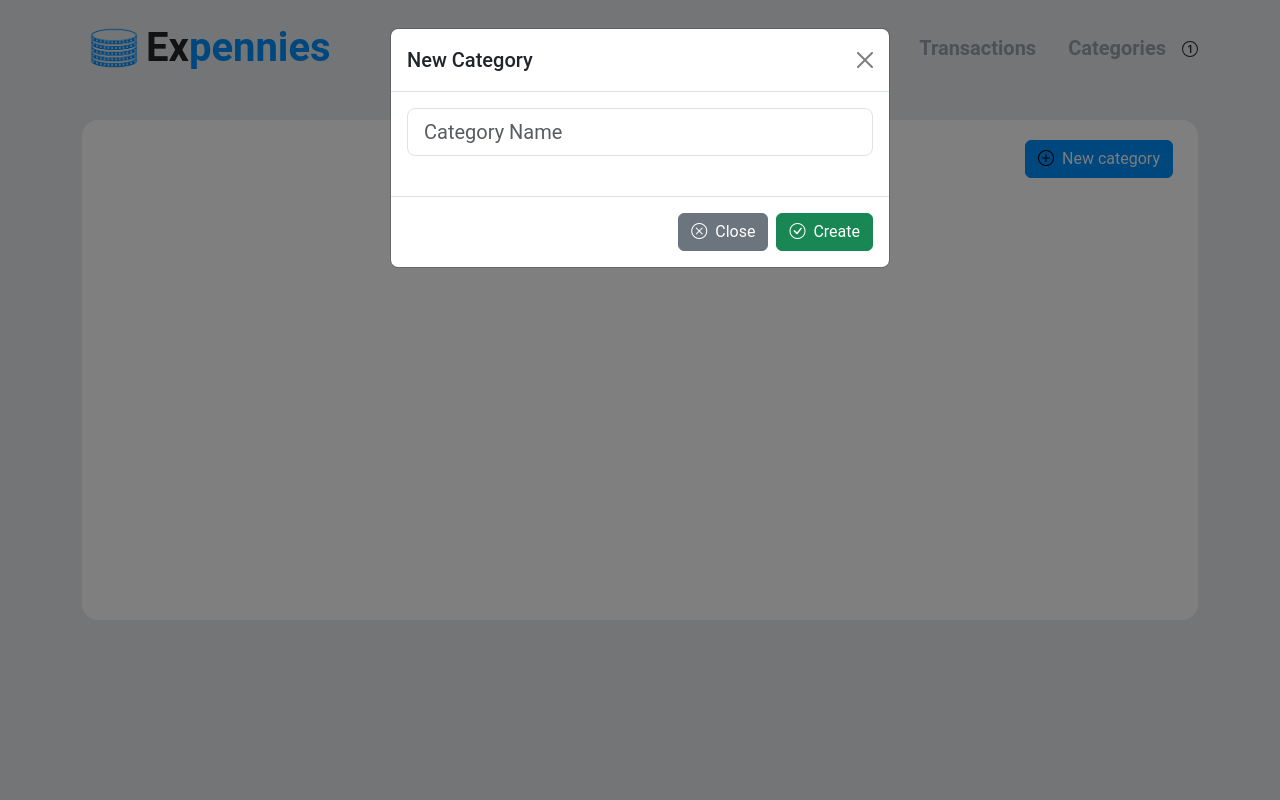
After one commit to jesusjsg/expense-tracker, a PHP site: template resources/views/categories/index.twig in a window 1280 px wide, after a click on "New category". The commit adds this page. Run offline with PHP 8.4, Linux system fonts and the light colour scheme; the template is opened without the code that fills it, so the values that code supplies are empty; style sheets or scripts are compiled from the project's sources; some libraries are stand-ins or nearby versions.

Commit message:
feat: new template to categories view

```diff
--- /dev/null
+++ b/resources/views/categories/index.twig
@@ -0,0 +1,89 @@
+{% extends "layout.twig" %}
+
+{% block javascripts %}
+    {{ parent() }}
+    {{ encore_entry_script_tags('categories') }}
+{% endblock %}
+
+{% block title %}
+    Categories
+{% endblock %}
+
+{% block content %}
+    <div class="categories container content-body">
+        <div class="text-end">
+            <button type="button" class="btn btn-primary" data-bs-toggle="modal" data-bs-target="#newCategoryModal">
+                <i class="bi bi-plus-circle me-1"></i>
+                <span class="text-light">New category</span>
+            </button>
+        </div>
+        <div class="modal fade" id="newCategoryModal" tabindex="-1" aria-hidden="true">
+            <div class="modal-dialog">
+                <form action="/categories" method="post">
+                    <div class="modal-content">
+                        <div class="modal-header">
+                            <h5 class="modal-title">New Category</h5>
+                            <button type="button" class="btn-close" data-bs-dismiss="modal" aria-label="Close"></button>
+                        </div>
+                        <div class="modal-body">
+                            {{ csrf.fields | raw }}
+                            <div class="form-outline form-white mb-4">
+                                <input type="text" name="name" required
+                                       class="form-control form-control-lg"
+                                       placeholder="Category Name" />
+                            </div>
+                        </div>
+                        <div class="modal-footer">
+                            <button type="button" class="btn btn-secondary" data-bs-dismiss="modal">
+                                <i class="bi bi-x-circle me-1"></i>
+                                Close
+                            </button>
+                            <button type="submit" class="btn btn-success">
+                                <i class="bi bi-check-circle me-1"></i>
+                                Create
+                            </button>
+                        </div>
+                    </div>
+                </form>
+            </div>
+        </div>
+        {% if categories %}
+            <div id="categoriesTable">
+                <table class="table table-striped">
+                    <thead>
+                        <tr>
+                            <th>Name</th>
+                            <th>Created At</th>
+                            <th>Updated At</th>
+                            <th>Actions</th>
+                        </tr>
+                    </thead>
+                    <tbody>
+                        {% for category in categories %}
+                            <tr>
+                                <td>{{ category.name }}</td>
+                                <td>{{ category.createdAt | date('m/d/Y g:i A') }}</td>
+                                <td>{{ category.updatedAt | date('m/d/Y g:i A') }}</td>
+                                <td>
+                                    <div class="d-flex flex-">
+                                        <form action="/categories/{{ category.id }}" method="post">
+                                            {{ csrf.fields | raw }}
+                                            <input type="hidden" name="_METHOD" value="DELETE" />
+                                            <button type="submit" class="btn btn-outline-primary">
+                                                <i class="bi bi-trash3-fill"></i>
+                                            </button>
+                                        </form>
+                                        <button class="ms-2 btn btn-outline-primary edit-category-btn"
+                                                data-id="{{ category.id }}">
+                                            <i class="bi bi-pencil-fill"></i>
+                                        </button>
+                                    </div>
+                                </td>
+                            </tr>
+                        {% endfor %}
+                    </tbody>
+                </table>
+            </div>
+        {% endif %}
+    </div>
+{% endblock %}
--- a/resources/views/layout.twig
+++ b/resources/views/layout.twig
@@ -32,7 +32,7 @@
                     <a href="#" class="nav-link fw-bold fs-5" aria-current="page">Transactions</a>
                 </li>
                 <li class="nav-item">
-                    <a href="#" class="nav-link fw-bold fs-5" aria-current="page">Categories</a>
+                    <a href="/categories" class="nav-link fw-bold fs-5" aria-current="page">Categories</a>
                 </li>
             </ul>
 
```
Also changed, not shown: resources/js/categories.js (added, +9 -0 lines).
